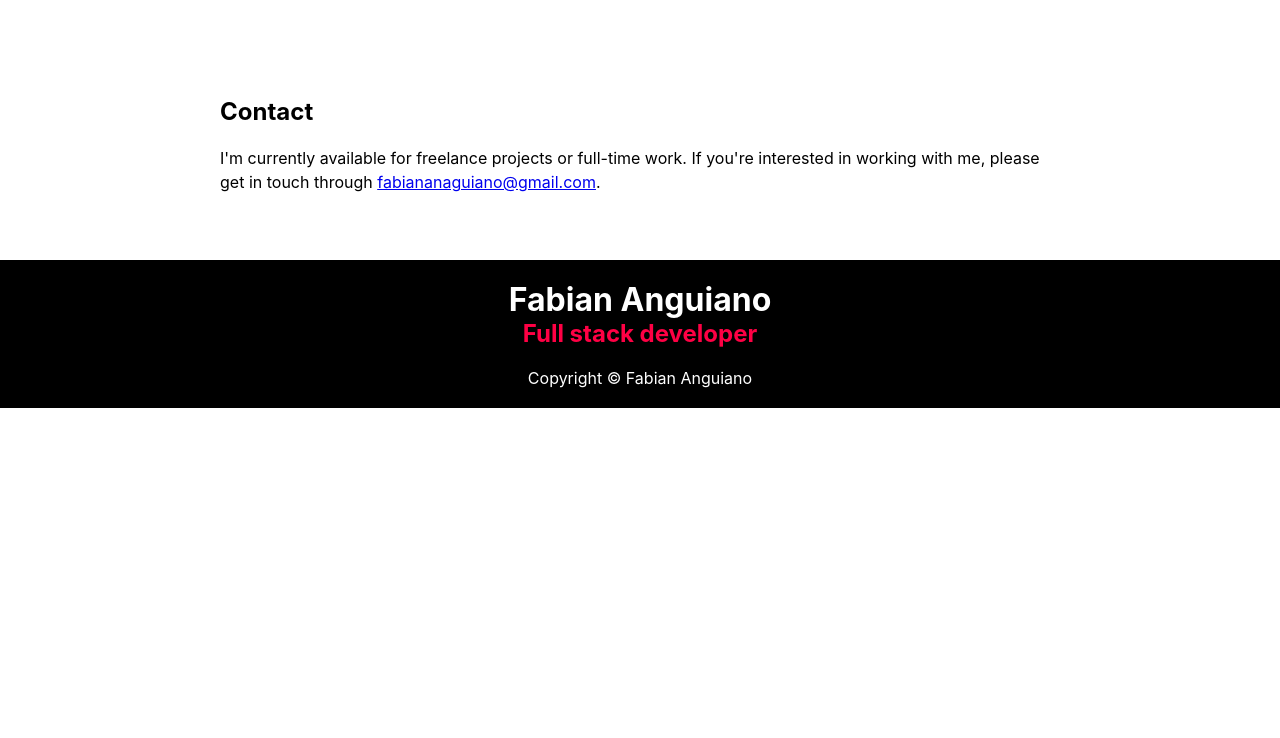
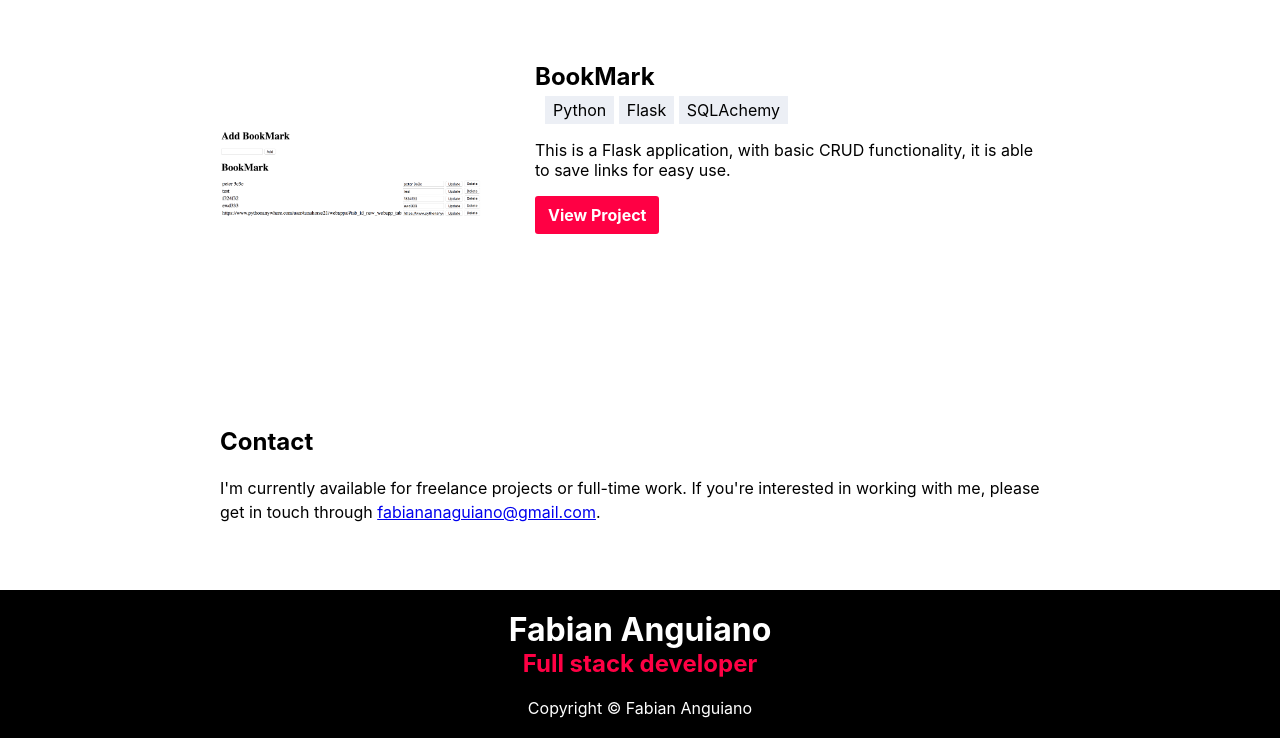
Before and after one commit to tunahorse/personal-page, a website: page index.html in a window 1280 px wide. Shown: the part 2782-3520 px from the top of the page. Before the commit the page ends 3190 px from the top, so only its background shows below. Drawn offline with Linux system fonts and the light colour scheme.

Commit message:
added a new project

```diff
--- a/index.html
+++ b/index.html
@@ -225,6 +225,31 @@ App using GraphQL, Express, React & Apollo.Uses the SpaceX API to track there mi
           </div>
         </div>
 
+
+        <div class="project">
+          <div class="project__img-container">
+            <img class="project__img" src="img/BookMake.png" alt="BookMark Screenshot">
+          </div>
+          <div class="project__details">
+            <h2 class="project__name">
+              BookMark
+            </h2>
+            <div class="skill-tags">
+              <div class="skill-tag">Python</div>
+              <div class="skill-tag">Flask</div>
+              <div class="skill-tag">SQLAchemy</div>
+
+            </div>
+            <p>
+
+               This is a Flask application, with basic CRUD functionality, it is able to save links for easy use.
+              <div>
+                <a class="btn" href="https://github.com/thetrebelcc/bookmarkmangerflask/tree/master/bookmarkmanaher" target="_blank">View Project</a>
+              </div>
+            </p>
+          </div>
+        </div>
+
 </div>
     <div class="container">
   <div class='contact'>
```
Also changed, not shown: 72582439_490389451691134_2419795354934312960_n.png (added), img/BookMake.png (added), 1 other file.
